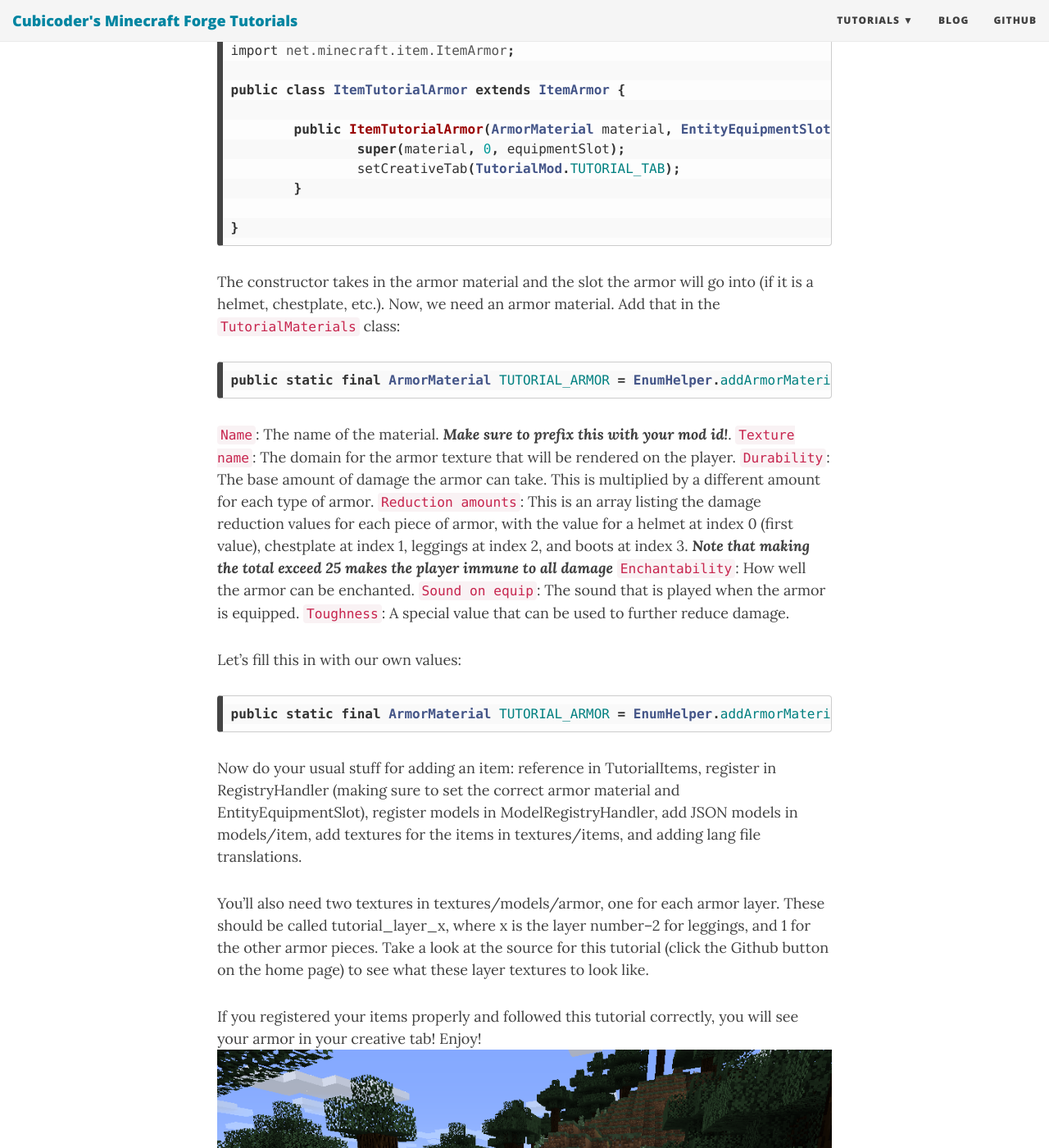
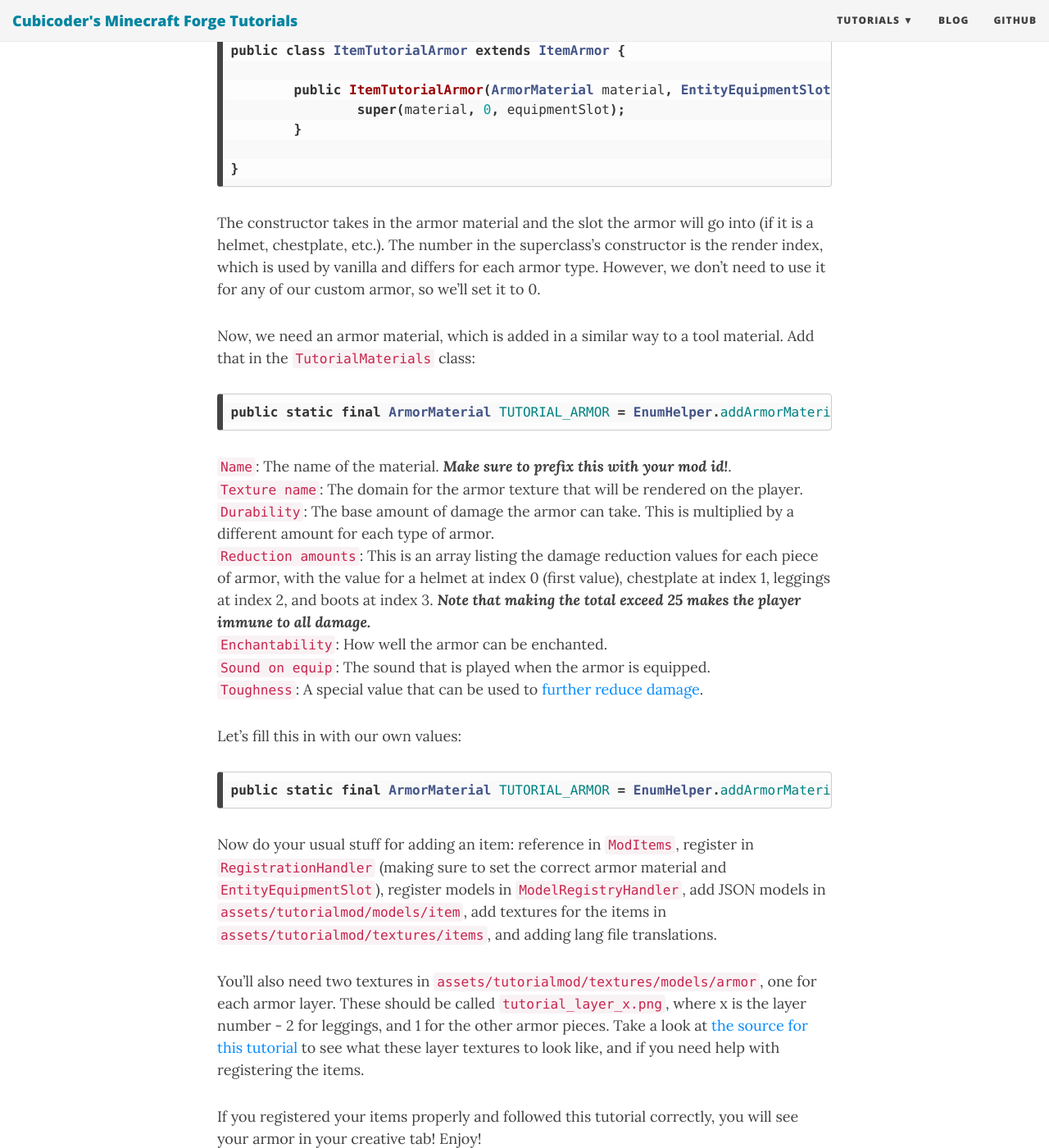
Before and after one commit to cubicoder/cubicoder.github.io, a Jekyll site: the page built from tutorials/1-12-2/2018-06-28-custom-armor.md, in a window 1280 px wide and 1400 px high, scrolled down 436 px. Shown: the whole window at 82% size. Built offline with Jekyll 4.4.1, drawn with Linux system fonts in a browser that asks for light colours; nearby versions of some CDN libraries; comment, search, counter and statistics services are not loaded; some of the changed text lies outside the part shown.

Commit message:
reworked custom armor

````diff
--- a/tutorials/1-12-2/2018-06-28-custom-armor.md
+++ b/tutorials/1-12-2/2018-06-28-custom-armor.md
@@ -4,11 +4,9 @@ title: Custom Armor
 date: 2018-06-28
 ---
 
-Let’s add some custom armor into our mod. Start by making a class named `ItemTutorialArmor` in your `item` package.
+Let’s add some custom armor into our mod. Start by making a class named `ItemTutorialArmor` in your `cubicoder.tutorialmod.item` package.
 ```java
-package com.cubicoder.tutorial.item;
-
-import com.cubicoder.tutorial.TutorialMod;
+package cubicoder.tutorialmod.item;
 
 import net.minecraft.inventory.EntityEquipmentSlot;
 import net.minecraft.item.ItemArmor;
@@ -17,30 +15,32 @@ public class ItemTutorialArmor extends ItemArmor {
 
 	public ItemTutorialArmor(ArmorMaterial material, EntityEquipmentSlot equipmentSlot) {
 		super(material, 0, equipmentSlot);
-		setCreativeTab(TutorialMod.TUTORIAL_TAB);
 	}
 
 }
 ```
-The constructor takes in the armor material and the slot the armor will go into (if it is a helmet, chestplate, etc.). Now, we need an armor material. Add that in the `TutorialMaterials` class:
+The constructor takes in the armor material and the slot the armor will go into (if it is a helmet, chestplate, etc.). The number in the superclass's constructor is the render index, which is used by vanilla and differs for each armor type. However, we don't need to use it for any of our custom armor, so we'll set it to 0.
+
+Now, we need an armor material, which is added in a similar way to a tool material. Add that in the `TutorialMaterials` class:
+
 ```java
 public static final ArmorMaterial TUTORIAL_ARMOR = EnumHelper.addArmorMaterial(name, textureName, durability, reductionAmounts, enchantability, soundOnEquip, toughness);
 ```
 `Name`: The name of the material. ***Make sure to prefix this with your mod id!***.
 `Texture name`: The domain for the armor texture that will be rendered on the player.
 `Durability`: The base amount of damage the armor can take. This is multiplied by a different amount for each type of armor.
-`Reduction amounts`: This is an array listing the damage reduction values for each piece of armor, with the value for a helmet at index 0 (first value), chestplate at index 1, leggings at index 2, and boots at index 3. ***Note that making the total exceed 25 makes the player immune to all damage***
+`Reduction amounts`: This is an array listing the damage reduction values for each piece of armor, with the value for a helmet at index 0 (first value), chestplate at index 1, leggings at index 2, and boots at index 3. ***Note that making the total exceed 25 makes the player immune to all damage.***
 `Enchantability`: How well the armor can be enchanted.
 `Sound on equip`: The sound that is played when the armor is equipped.
-`Toughness`: A special value that can be used to further reduce damage.
+`Toughness`: A special value that can be used to [further reduce damage](https://minecraft.gamepedia.com/Armor#Armor_toughness).
 
 Let’s fill this in with our own values:
 ```java
 public static final ArmorMaterial TUTORIAL_ARMOR = EnumHelper.addArmorMaterial(TutorialMod.MODID + ":" + "tutorial_armor", TutorialMod.MODID + ":tutorial", 16, new int[]{2, 5, 6, 3}, 5, SoundEvents.ITEM_ARMOR_EQUIP_GENERIC, 0);
 ```
-Now do your usual stuff for adding an item: reference in TutorialItems, register in RegistryHandler (making sure to set the correct armor material and EntityEquipmentSlot), register models in ModelRegistryHandler, add JSON models in models/item, add textures for the items in textures/items, and adding lang file translations.
+Now do your usual stuff for adding an item: reference in `ModItems`, register in `RegistrationHandler` (making sure to set the correct armor material and `EntityEquipmentSlot`), register models in `ModelRegistryHandler`, add JSON models in `assets/tutorialmod/models/item`, add textures for the items in `assets/tutorialmod/textures/items`, and adding lang file translations.
 
-You’ll also need two textures in textures/models/armor, one for each armor layer. These should be called tutorial_layer_x, where x is the layer number–2 for leggings, and 1 for the other armor pieces. Take a look at the source for this tutorial (click the Github button on the home page) to see what these layer textures to look like.
+You’ll also need two textures in `assets/tutorialmod/textures/models/armor`, one for each armor layer. These should be called `tutorial_layer_x.png`, where x is the layer number - 2 for leggings, and 1 for the other armor pieces. Take a look at [the source for this tutorial](https://github.com/cubicoder/cubicoder.github.io) to see what these layer textures to look like, and if you need help with registering the items.
 
 If you registered your items properly and followed this tutorial correctly, you will see your armor in your creative tab! Enjoy!
 ![armor0](/img/9armor/armor0.png)
````
